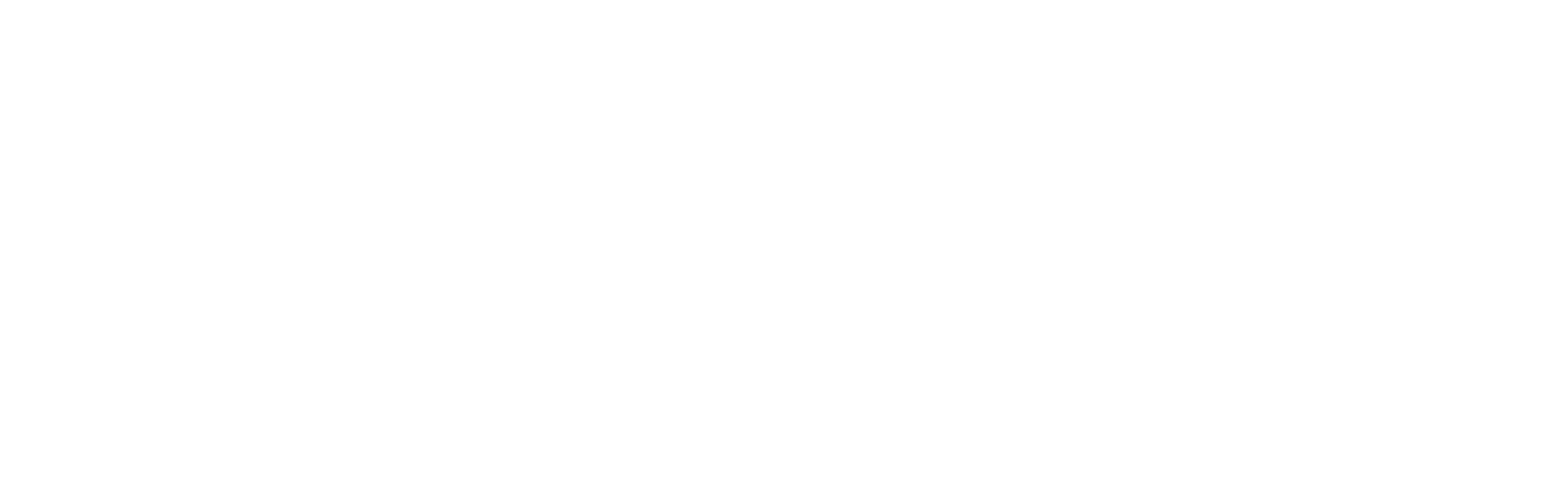
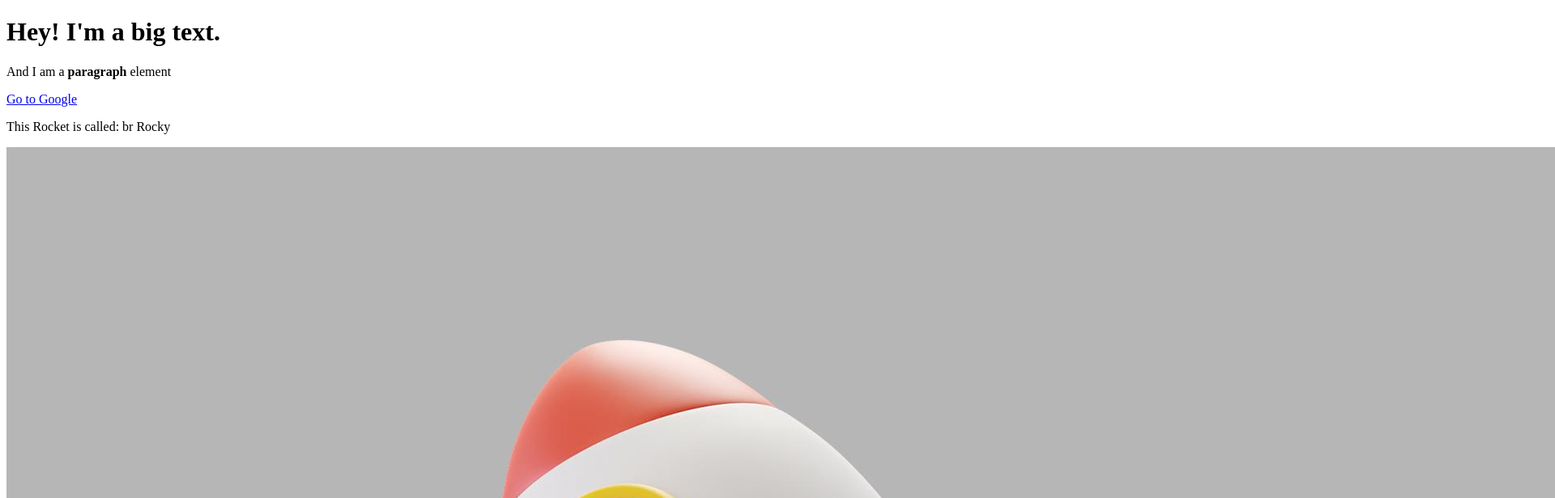
Before and after one commit to SibusisoMabuya/Thutong-Community-Services, a plain HTML site: page index.html in a window 1280 px wide. Shown: the top 616 px of the page at 81% size, 1920 px wide, since content can reach past the window. Drawn offline with Linux system fonts and the light colour scheme.

Commit message:
added some heading, paragraph and image

```diff
--- a/index.html
+++ b/index.html
@@ -6,6 +6,12 @@
     <title>Thutong Community Services</title>
 </head>
 <body>
-
+    <h1>Hey! I'm a big text.</h1>
+    <p>And I am a <b>paragraph</b> element</p>
+    <a href="https://google.com" target="_blank" title="Click link to go to Google">Go to Google</a>
+    <p>This Rocket is called: br
+        Rocky
+    </p>
+    <img src="img/Rocket.jpg" alt="">
 </body>
 </html>
```
